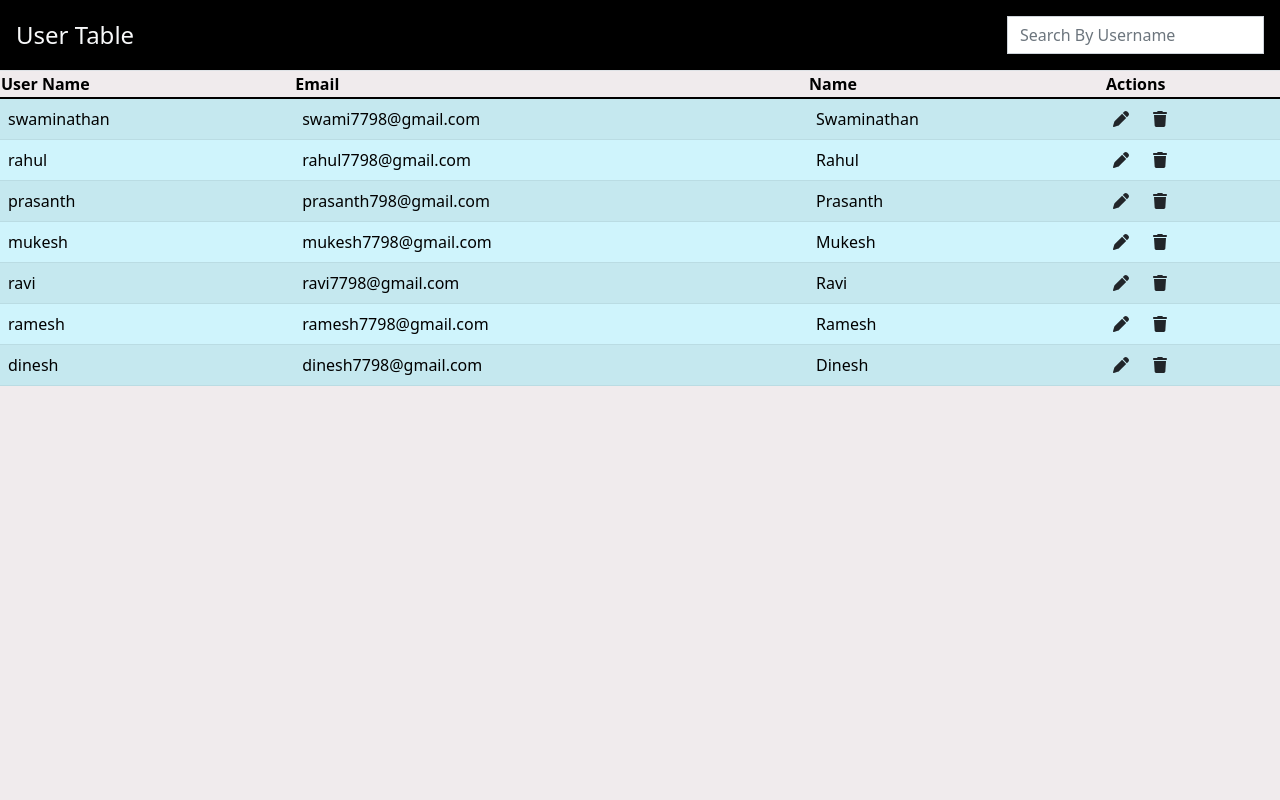
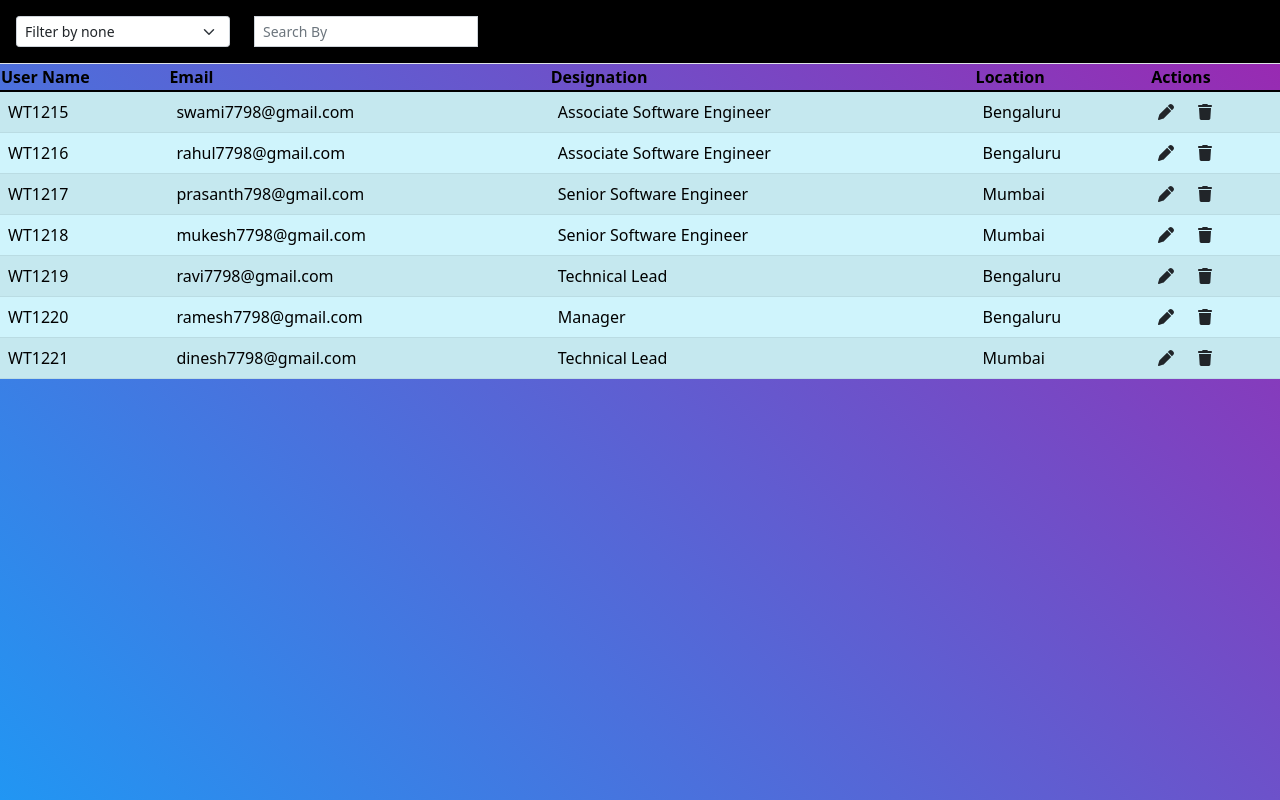
Before and after one commit to SwaminathanS1215/training-app, an Angular app: page / in a window 1280 px wide. Built offline with nearby package versions, Linux system fonts and the light colour scheme.

Commit message:
async pipe, table filter custom pipe

```diff
--- a/src/app/app.component.css
+++ b/src/app/app.component.css
@@ -1,12 +1,12 @@
 .main {
     height: 100vh;
-    background-color: #f0ebed;
+    background-image: linear-gradient(45deg, #2196f3, #9c27b0);
 }
 
-#pipe-image {
-    width: 100%;
+h1.timer {
+    background: linear-gradient(to left, #eae0dd 0%, #fa78a4 100%);
+    background-clip: text;
+    -webkit-background-clip: text;
+    -webkit-text-fill-color: transparent;
+    font-weight: bold;
 }
-
-.pipe-header {
-    color: brown;
-}
--- a/src/app/app.module.ts
+++ b/src/app/app.module.ts
@@ -22,6 +22,7 @@ import { NgSwitchComponent } from './ng-switch/ng-switch.component';
 import { CustomStructuralDirectiveDirective } from './custom-structural-directive.directive';
 import { StringUpperCasePipe } from './pipes/string-upper-case.pipe';
 import { TableFilterPipe } from './pipes/table-filter.pipe';
+import { TablePipe } from './pipes/table.pipe';
 
 @NgModule({
   declarations: [
@@ -42,7 +43,8 @@ import { TableFilterPipe } from './pipes/table-filter.pipe';
     NgSwitchComponent,
     CustomStructuralDirectiveDirective,
     StringUpperCasePipe,
-    TableFilterPipe
+    TableFilterPipe,
+    TablePipe
   ],
   imports: [
     BrowserModule,
--- a/src/app/pipes/table-filter.pipe.ts
+++ b/src/app/pipes/table-filter.pipe.ts
@@ -6,20 +6,31 @@ import { userDetails } from '../table/table.component';
     name: 'tableFilter'
 })
 export class TableFilterPipe implements PipeTransform {
-
-    transform(userData: userDetails[], filterInput: string): userDetails[] {
+    // Filter function to filter the users with given inputs
+    transform(userData: userDetails[], filterBy: string, searchInput: string, filterByLocation: string, filterByDesignation: string): userDetails[] {
         let users = userData;
         let filterData: Array<userDetails> = [];
-        if (filterInput) {
-            // filter for usernames startswith the entered input
-            filterData = users.filter(user => {
-                return user.userName.startsWith(filterInput.toLowerCase());
-            });
+
+        if (filterBy === 'location&Designation') {
+            // filter for location and designation startswith the entered input
+            if (filterByLocation && filterByDesignation) {
+                filterData = users.filter(user => {
+                    return user['location'].startsWith(filterByLocation) && user.designation.startsWith(filterByDesignation);
+                });
+            } else {
+                filterData = users;
+            }
+
         } else {
-            filterData = users;
+            // filter for any attributes startswith the entered input
+            if (searchInput) {
+                filterData = users.filter(user => {
+                    return user[filterBy as keyof userDetails].startsWith(searchInput)
+                });
+            } else {
+                filterData = users;
+            }
         }
-
         return filterData;
     }
-
 }
--- /dev/null
+++ b/src/app/pipes/table.pipe.ts
@@ -0,0 +1,12 @@
+import { Pipe, PipeTransform } from '@angular/core';
+
+@Pipe({
+  name: 'table'
+})
+export class TablePipe implements PipeTransform {
+
+  transform(value: unknown, ...args: unknown[]): unknown {
+    return null;
+  }
+
+}
--- a/src/app/table/table.component.css
+++ b/src/app/table/table.component.css
@@ -1,6 +1,6 @@
 .table-container {
     height: 100vh;
-    background-image: linear-gradient(155.4deg, #1d0903 50%, #c2ecff 50%);
+    background-image: linear-gradient(180deg, #211612 50%, #c2ecff 50%);
     display: flex;
 }
 
--- a/src/app/table/table.component.html
+++ b/src/app/table/table.component.html
@@ -1,23 +1,39 @@
 <div class="table-container">
     <div id="table-wrapper">
         <div class="d-flex justify-content-between align-items-center p-3 bg-black pe-3 border-bottom ps-3">
-            <h4 class="m-0 text-light">User Table</h4>
-            <div>
-                <input type="text" class="form-control" [(ngModel)]="searchInput" placeholder="Search By Username"/>
+            <div class="d-flex align-items-center w-100">
+                <select class="form-select form-select-sm me-4 w-auto" aria-label=".form-select-sm example"
+                    [(ngModel)]="filterByOptions" name="border">
+                    <option value="">Filter by none</option>
+                    <option value="userName">Username</option>
+                    <option value="location">Location</option>
+                    <option value="designation">Designation</option>
+                    <option value="email">Email</option>
+                    <option value="location&Designation">Location and Designation</option>
+                </select>
+                <div *ngIf="filterByOptions !== 'location&Designation'; else locationDesignation">
+                    <input type="text" class="form-control form-select-sm" [(ngModel)]="searchInput" placeholder="Search By {{filterByOptions}}"/>
+                </div>
+                <ng-template #locationDesignation>
+                    <input type="text" class="form-control form-select-sm me-4 w-auto" [(ngModel)]="filterByLocation" placeholder="Search By Location"/>
+                    <input type="text" class="form-control form-select-sm w-auto" [(ngModel)]="filterByDesignation" placeholder="Search By Designation"/>
+                </ng-template>
             </div>
         </div>
         <table id="user-table" class="table table-info table-striped m-0">
             <thead>
                 <th>User Name</th>
                 <th>Email</th>
-                <th>Name</th>
+                <th>Designation</th>
+                <th>Location</th>
                 <th>Actions</th>
             </thead>
             <tbody>
-                <tr *ngFor="let user of userData | tableFilter : searchInput; let i = index">
+                <tr *ngFor="let user of userData | tableFilter : filterByOptions : searchInput : filterByLocation : filterByDesignation; let i = index">
                     <td>{{user.userName}}</td>
                     <td>{{user.email}}</td>
-                    <td>{{user.name}}</td>
+                    <td>{{user.designation}}</td>
+                    <td>{{user.location}}</td>
                     <td>
                         <div class="d-flex align-items-center">
                             <div id="edit-icon" class="me-4">
@@ -58,9 +74,14 @@
                                 [(ngModel)]="modalData.userName">
                         </div>
                         <div class="mb-3">
-                            <label for="user-name" class="form-label">Name</label>
-                            <input type="text" class="form-control" id="user-name" name="user-name"
-                                [(ngModel)]="modalData.name">
+                            <label for="user-designation" class="form-label">Designation</label>
+                            <input type="text" class="form-control" id="user-designation" name="user-designation"
+                                [(ngModel)]="modalData.designation">
+                        </div>
+                        <div class="mb-3">
+                            <label for="user-location" class="form-label">Location</label>
+                            <input type="text" class="form-control" id="user-location" name="user-location"
+                                [(ngModel)]="modalData.location">
                         </div>
                     </form>
                 </div>
--- a/src/app/table/table.component.ts
+++ b/src/app/table/table.component.ts
@@ -10,6 +10,8 @@ export interface userDetails {
     password: string;
     email: string;
     name: string;
+    designation: string;
+    location: string;
 }
 
 @Component({
@@ -26,18 +28,21 @@ export class TableComponent implements OnInit {
     modalDisplay = "none";
     modalData: userDetails;
     updateIndex = 0;
+    filterByOptions: string = '';
 
     // searchData
     searchInput: string;
+    filterByLocation!: string;
+    filterByDesignation!: string;
 
     users: Array<userDetails> = [
-        { userName: 'swaminathan', password: 'Swami7798', email: 'swami7798@gmail.com', name: 'Swaminathan' },
-        { userName: 'rahul', password: 'Rahul7798', email: 'rahul7798@gmail.com', name: 'Rahul' },
-        { userName: 'prasanth', password: 'Prasanth7798', email: 'prasanth798@gmail.com', name: 'Prasanth' },
-        { userName: 'mukesh', password: 'Mukesh7798', email: 'mukesh7798@gmail.com', name: 'Mukesh' },
-        { userName: 'ravi', password: 'Ravi7798', email: 'ravi7798@gmail.com', name: 'Ravi' },
-        { userName: 'ramesh', password: 'Ramesh7798', email: 'ramesh7798@gmail.com', name: 'Ramesh' },
-        { userName: 'dinesh', password: 'Dinesh7798', email: 'dinesh7798@gmail.com', name: 'Dinesh' }
+        { userName: 'WT1215', password: 'Swami7798', email: 'swami7798@gmail.com', name: 'Swaminathan', designation: 'Associate Software Engineer', location: 'Bengaluru' },
+        { userName: 'WT1216', password: 'Rahul7798', email: 'rahul7798@gmail.com', name: 'Rahul', designation: 'Associate Software Engineer', location: 'Bengaluru' },
+        { userName: 'WT1217', password: 'Prasanth7798', email: 'prasanth798@gmail.com', name: 'Prasanth', designation: 'Senior Software Engineer', location: 'Mumbai' },
+        { userName: 'WT1218', password: 'Mukesh7798', email: 'mukesh7798@gmail.com', name: 'Mukesh', designation: 'Senior Software Engineer', location: 'Mumbai' },
+        { userName: 'WT1219', password: 'Ravi7798', email: 'ravi7798@gmail.com', name: 'Ravi', designation: 'Technical Lead', location: 'Bengaluru' },
+        { userName: 'WT1220', password: 'Ramesh7798', email: 'ramesh7798@gmail.com', name: 'Ramesh', designation: 'Manager', location: 'Bengaluru' },
+        { userName: 'WT1221', password: 'Dinesh7798', email: 'dinesh7798@gmail.com', name: 'Dinesh', designation: 'Technical Lead', location: 'Mumbai' }
     ]
 
     // font awesome icons
@@ -51,20 +56,22 @@ export class TableComponent implements OnInit {
 
         // existing users
         this.userData = [
-            { userName: 'swaminathan', password: 'Swami7798', email: 'swami7798@gmail.com', name: 'Swaminathan' },
-            { userName: 'rahul', password: 'Rahul7798', email: 'rahul7798@gmail.com', name: 'Rahul' },
-            { userName: 'prasanth', password: 'Prasanth7798', email: 'prasanth798@gmail.com', name: 'Prasanth' },
-            { userName: 'mukesh', password: 'Mukesh7798', email: 'mukesh7798@gmail.com', name: 'Mukesh' },
-            { userName: 'ravi', password: 'Ravi7798', email: 'ravi7798@gmail.com', name: 'Ravi' },
-            { userName: 'ramesh', password: 'Ramesh7798', email: 'ramesh7798@gmail.com', name: 'Ramesh' },
-            { userName: 'dinesh', password: 'Dinesh7798', email: 'dinesh7798@gmail.com', name: 'Dinesh' }
+            { userName: 'WT1215', password: 'Swami7798', email: 'swami7798@gmail.com', name: 'Swaminathan', designation: 'Associate Software Engineer', location: 'Bengaluru' },
+            { userName: 'WT1216', password: 'Rahul7798', email: 'rahul7798@gmail.com', name: 'Rahul', designation: 'Associate Software Engineer', location: 'Bengaluru' },
+            { userName: 'WT1217', password: 'Prasanth7798', email: 'prasanth798@gmail.com', name: 'Prasanth', designation: 'Senior Software Engineer', location: 'Mumbai' },
+            { userName: 'WT1218', password: 'Mukesh7798', email: 'mukesh7798@gmail.com', name: 'Mukesh', designation: 'Senior Software Engineer', location: 'Mumbai' },
+            { userName: 'WT1219', password: 'Ravi7798', email: 'ravi7798@gmail.com', name: 'Ravi', designation: 'Technical Lead', location: 'Bengaluru' },
+            { userName: 'WT1220', password: 'Ramesh7798', email: 'ramesh7798@gmail.com', name: 'Ramesh', designation: 'Manager', location: 'Bengaluru' },
+            { userName: 'WT1221', password: 'Dinesh7798', email: 'dinesh7798@gmail.com', name: 'Dinesh', designation: 'Technical Lead', location: 'Mumbai' }
         ]
 
         this.modalData = {
             email: '',
             name: '',
             userName: '',
-            password: ''
+            password: '',
+            designation: '',
+            location: ''
         }
     }
 
@@ -76,7 +83,9 @@ export class TableComponent implements OnInit {
             email: '',
             name: '',
             userName: '',
-            password: ''
+            password: '',
+            designation: '',
+            location: ''
         }
     }
 
@@ -89,6 +98,8 @@ export class TableComponent implements OnInit {
         this.modalData.password = user.password;
         this.modalData.email = user.email;
         this.modalData.name = user.name;
+        this.modalData.designation = user.designation;
+        this.modalData.location = user.location
     }
 
     onCloseHandled() {
```
Also changed, not shown: src/app/app.component.html (+18 -0 lines), src/app/app.component.ts (+28 -0 lines), 1 other file (tests, documents, lock files or other folders).
